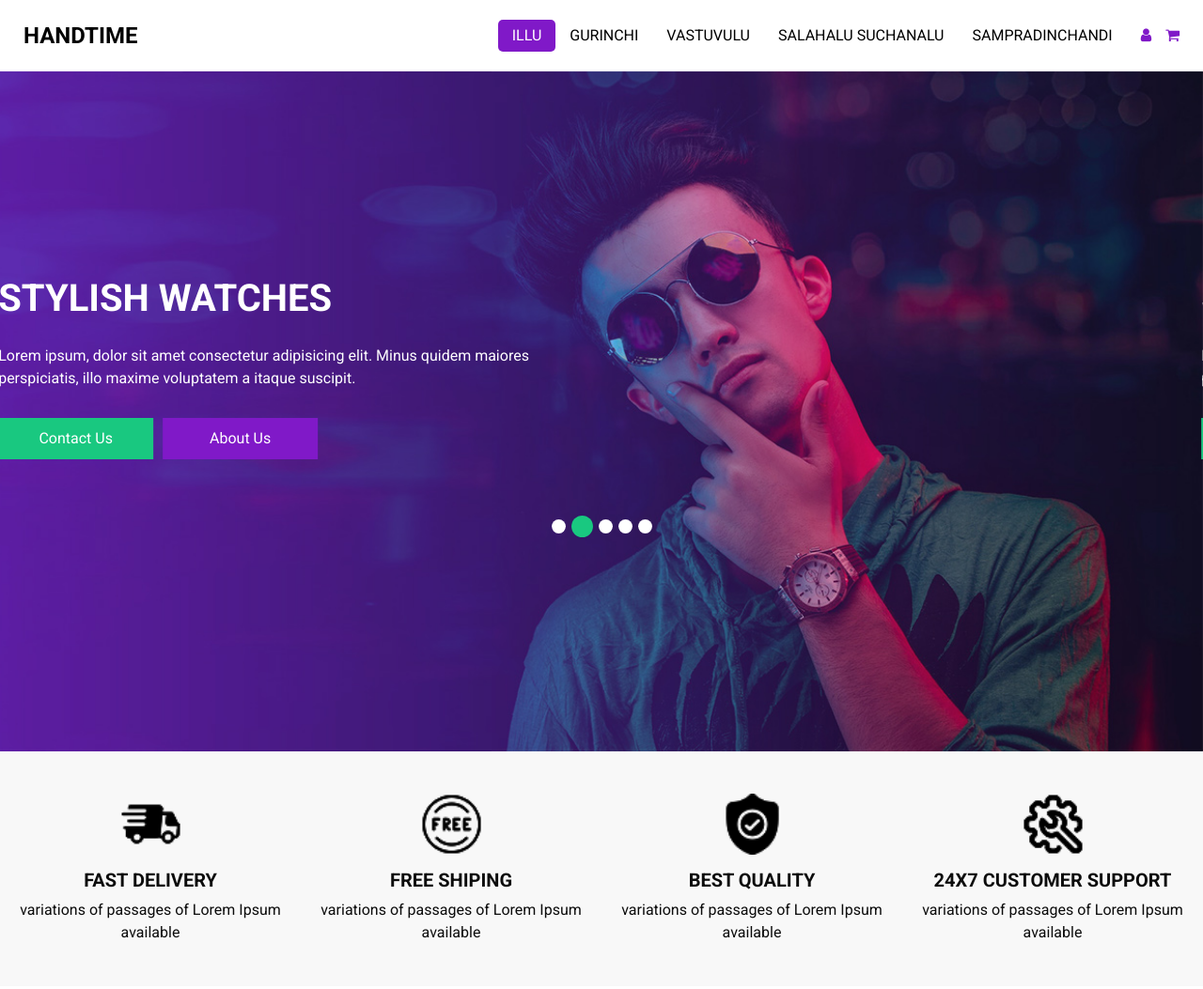
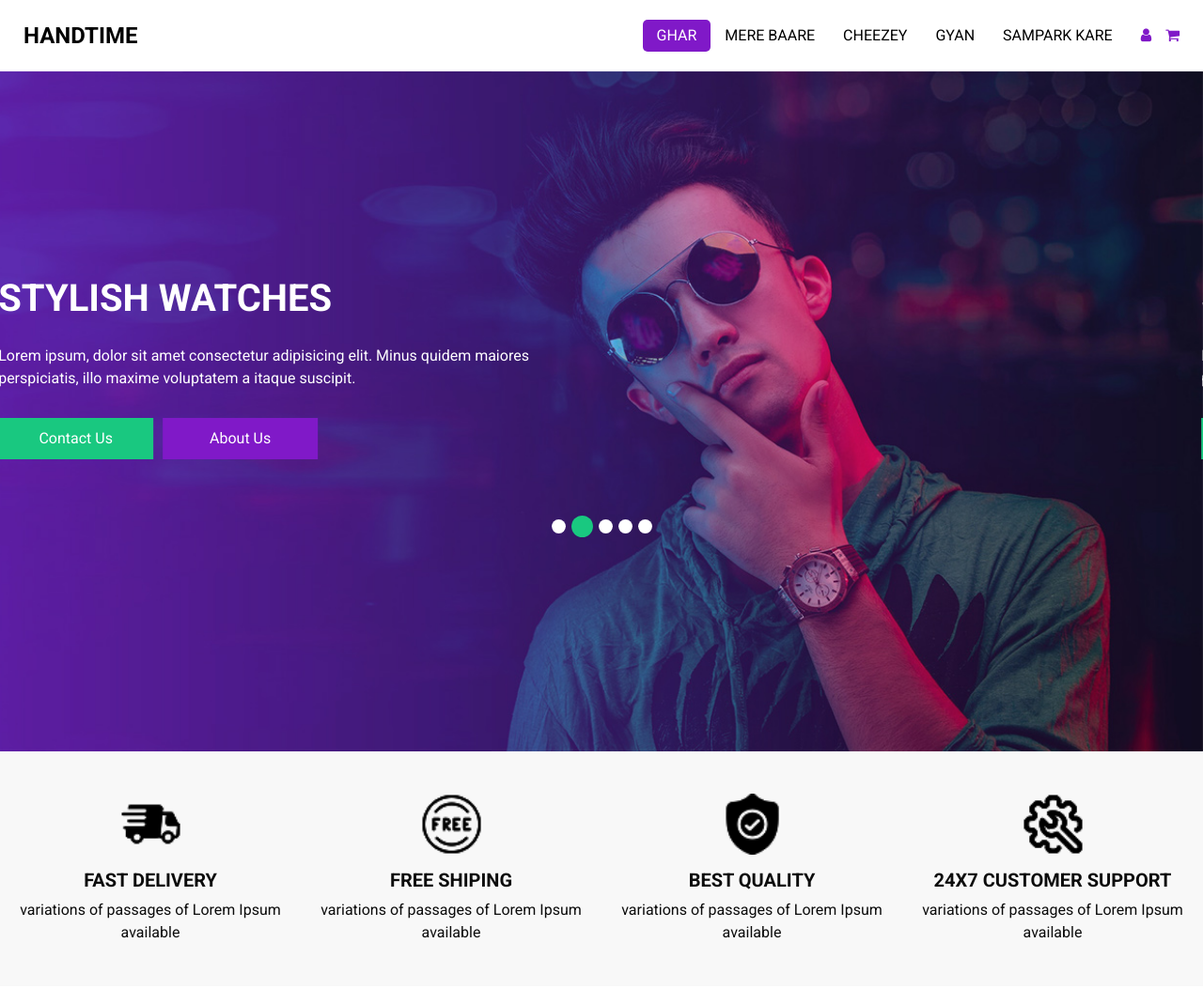
Before and after one commit to MuraliKrishna-devops/mergeconflicts, a plain HTML site: page index.html in a window 1280 px wide. Shown: the top 1053 px of the page at 94% size. Drawn offline with nearby package versions, Linux system fonts and the light colour scheme; some packages are replaced by stand-ins of ours.

```diff
--- a/index.html
+++ b/index.html
@@ -52,19 +52,19 @@
           <div class="collapse navbar-collapse" id="navbarSupportedContent">
             <ul class="navbar-nav  ">
               <li class="nav-item active">
-                <a class="nav-link" href="index.html">ILLU <span class="sr-only">(current)</span></a>
+                <a class="nav-link" href="index.html">Ghar <span class="sr-only">(current)</span></a>
               </li>
               <li class="nav-item">
-                <a class="nav-link" href="about.html"> GURINCHI</a>
+                <a class="nav-link" href="about.html"> MERE BAARE </a>
               </li>
               <li class="nav-item">
-                <a class="nav-link" href="product.html">VASTUVULU</a>
+                <a class="nav-link" href="product.html">CHEEZEY</a>
               </li>
               <li class="nav-item">
-                <a class="nav-link" href="testimonial.html">SALAHALU SUCHANALU</a>
+                <a class="nav-link" href="testimonial.html"> GYAN </a>
               </li>
               <li class="nav-item">
-                <a class="nav-link" href="contact.html"> SAMPRADINCHANDI</a>
+                <a class="nav-link" href="contact.html"> SAMPARK KARE</a>
               </li>
             </ul>
             <div class="user_optio_box">
```
